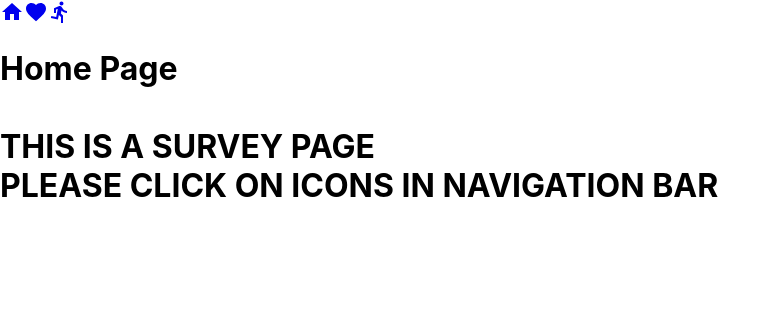
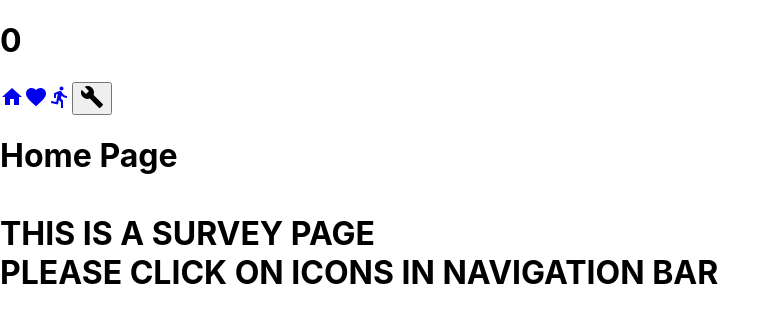
Before and after one commit to hzhou52/exercise1_task1, a React (Create React App) app: page / in a window 1280 px wide. Shown: the top 322 px of the page, without its empty margins (0-779 px from the left). Built offline with nearby package versions, Linux system fonts and the light colour scheme.

Commit message:
increment
increment at home page

```diff
--- a/src/App.js
+++ b/src/App.js
@@ -3,22 +3,35 @@ import "./App.css";
 import NavBar from "./NavBar";
 import Form from "./Form";
 import ac from "./ac";
-import FormResults from "./FormResults";
+//import FormResults from "./FormResults";
 import { BrowserRouter as Router, Switch, Route } from "react-router-dom";
 
 class App extends React.Component {
+  constructor(props) {
+    super(props);
+    this.state = {
+      number : 0
+    };
+    this.counter = this.counter.bind(this);
+  }
+  counter() {
+    var x = this.state.number;
+    this.setState({number : x + 1})
+  };
   render() {
     return (
       <Router>
-        <NavBar />
+        <h1> {this.state.number}
+        </h1>
+        <NavBar props = {this.counter}/>
         <Switch>
           <Route exact path='/' component={HomeText} />
           <Route path='/form' component={Form} />
           <Route path='/ac' component={ac} />
-          { <Route
+          {/* <Route
             path='/results'
             render={props => <FormResults items={props} {...props} />}
-          ></Route> }
+          ></Route> */}
         </Switch>
       </Router>
     );
--- a/src/NavBar.js
+++ b/src/NavBar.js
@@ -3,6 +3,7 @@ import HomeIcon from "@material-ui/icons/Home";
 import FavoriteIcon from '@material-ui/icons/Favorite';
 import { Link } from "react-router-dom";
 import { withRouter } from "react-router-dom";
+import Icon1 from "@material-ui/icons/Build";
 //import AcUnitIcon from '@material-ui/icons/AcUnit';
 import DirectionsRunIcon from '@material-ui/icons/DirectionsRun';
 class NavBar extends React.Component {
@@ -23,6 +24,10 @@ class NavBar extends React.Component {
           <DirectionsRunIcon />
         </Link>
 
+        <button onClick = {this.props.props}>
+          <Icon1 />
+        </button>
+
         {/* <Link to='/yourPathThatMatchesYourRoute'></Link> */}
       </div>
     );
```
